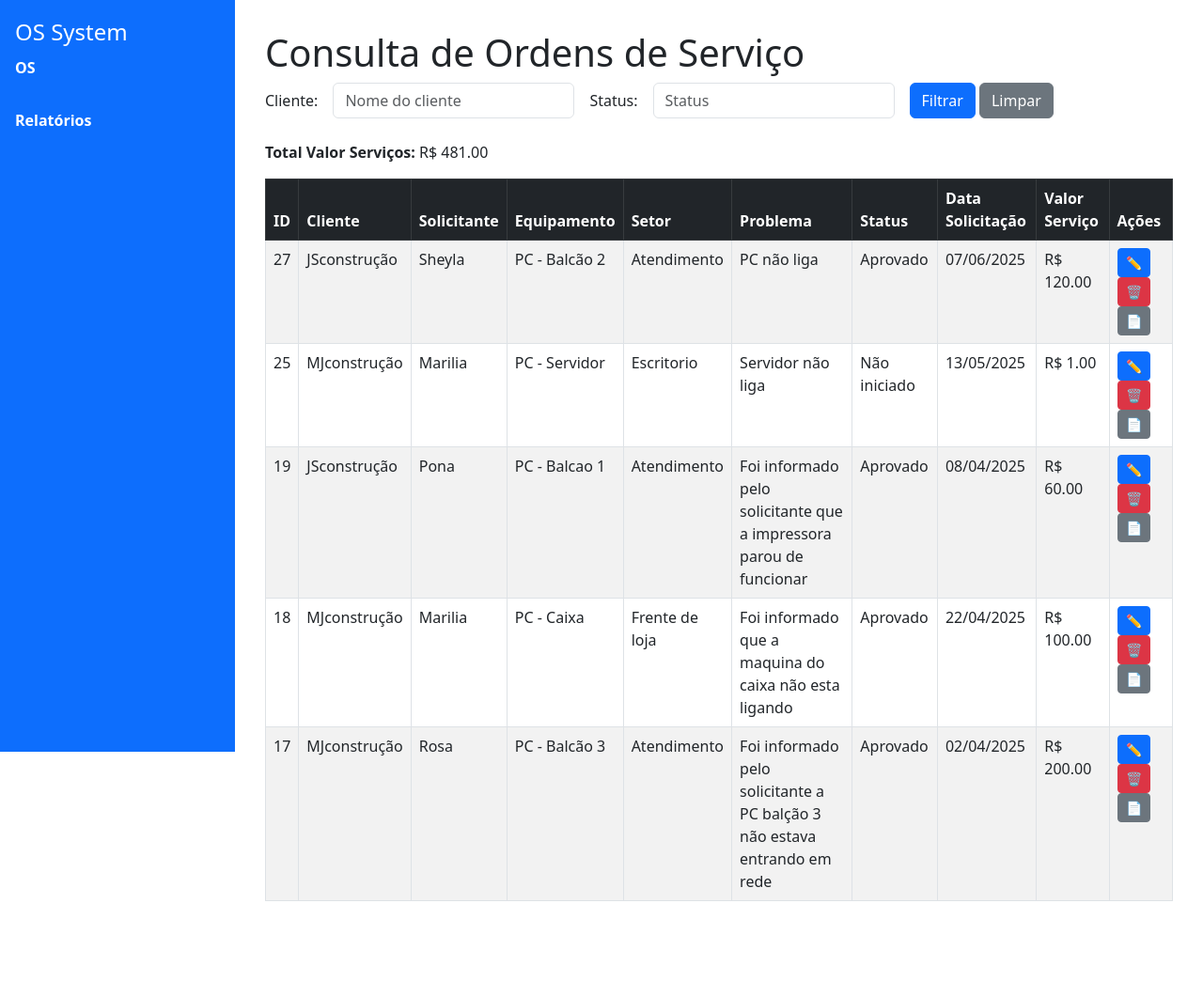
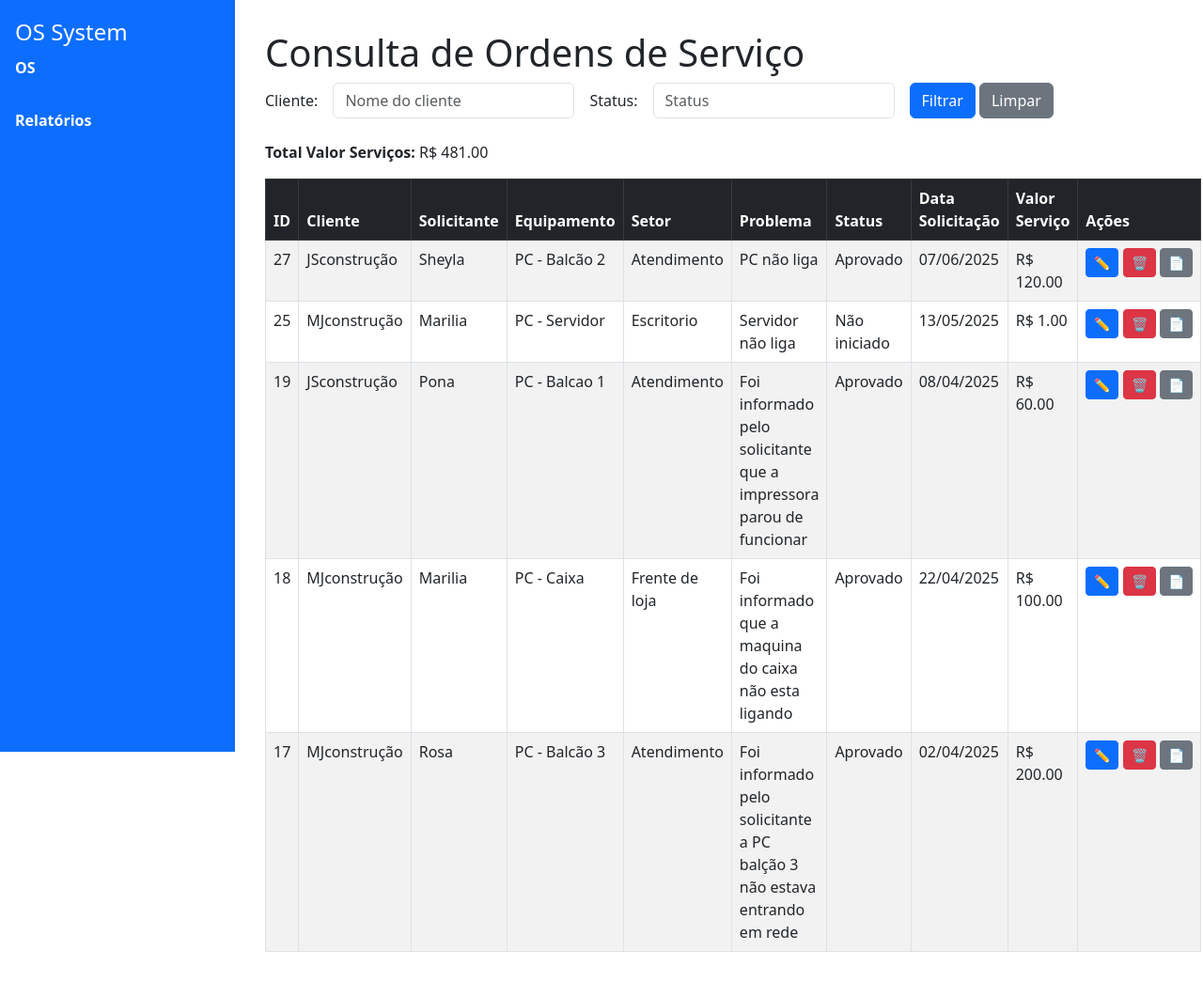
Before and after one commit to alexandrelinx/Ordem_servi-o_app, a Flask app: page /consultar-os in a window 1280 px wide. Shown: the whole page at 94% size. Before the commit the page ends 959 px from the top, so only its background shows below. Run offline with Flask 3, Linux system fonts and the light colour scheme; data comes from the database, SQL or seed files in the repository.

Commit message:
ajuste de login e layout da tela de relatorio

```diff
--- a/app/__init__.py
+++ b/app/__init__.py
@@ -6,6 +6,10 @@
 
 db = SQLAlchemy()
 login_manager = LoginManager()
+
+
+login_manager = LoginManager()
+login_manager.login_view = 'main.login'
 
 def create_app():
     app = Flask(__name__)
@@ -19,6 +23,7 @@
     app.config['SQLALCHEMY_DATABASE_URI'] = f'sqlite:///{db_path}'
 
     app.config['SQLALCHEMY_TRACK_MODIFICATIONS'] = False
+
 
     db.init_app(app)
     login_manager.init_app(app)
--- a/app/routes.py
+++ b/app/routes.py
@@ -13,8 +13,6 @@
 from app import db
 from flask import Flask,send_file, abort, Blueprint, render_template, request, redirect, url_for, flash, send_file, Response,  make_response
 from app.relatorios.pdf_report import gerar_relatorio_os_por_cliente_pdf
-#from app.relatorios.pdf_report import gerar_relatorio_geral_por_cliente_pdf, gerar_relatorio_os_detalhado_pdf
-
 from werkzeug.security import generate_password_hash ,check_password_hash
 from app.models import User
 from flask import Blueprint, render_template, request, redirect, url_for, flash
@@ -23,8 +21,15 @@
 from app import login_manager
 from flask import session
 from flask_login import current_user
+from flask_login import current_user, login_required
+from flask_login import LoginManager
+main = Blueprint('main', __name__)
 
-main = Blueprint('main', __name__)
+
+@main.route('/')
+def raiz():
+    # Redireciona para /login
+    return redirect(url_for('main.login'))
 
 @main.route('/login', methods=['GET', 'POST'])
 def login():
@@ -49,7 +54,7 @@
 def logout():
     logout_user()
     flash('Você saiu do sistema.', 'info')
-    return redirect(url_for('main.logout'))
+    return redirect(url_for('main.login'))
 
 
 @main.route('/dashboard')
@@ -82,7 +87,16 @@
     ordens = obter_os()
     print(ordens)
     total_valor = somar_valores()
-    return render_template('dashboard.html', ordens=ordens, total=total_valor,usuario=current_user.usuario)
+    usuario = current_user.usuario if current_user.is_authenticated else None
+    return render_template('dashboard.html', ordens=ordens, total=total_valor,usuario=usuario)
+
+#login_manager = LoginManager()
+#login_manager.login_view = 'main.login'  # ou o nome correto da rota
+#login_manager.init_app(app)
+
+@login_manager.user_loader
+def load_user(user_id):
+    return User.query.get(int(user_id))
 
 @main.route('/nova-os', methods=['GET', 'POST'])
 def nova_os():
--- a/app/templates/base.html
+++ b/app/templates/base.html
@@ -1,3 +1,4 @@
+
 <!DOCTYPE html>
 <html lang="pt-br">
 <head>
@@ -99,7 +100,7 @@
   </div>
 
   {% if current_user.is_authenticated %}
-  <div class="px-3 mb-3">
+   <div class="px-3 mb-3">
     <a href="{{ url_for('main.logout') }}" class="btn btn-danger w-100">Sair</a>
   </div>
   {% endif %}
--- a/app/templates/consultar_os.html
+++ b/app/templates/consultar_os.html
@@ -1,6 +1,21 @@
 {% extends 'base.html' %}
 {% block title %}Consulta de Ordens de Serviço{% endblock %}
 {% block content %}
+
+<style>
+  /* Larguras personalizadas para as colunas da tabela */
+  .col-id { width: 2%; }
+  .col-cliente { width: 6%; }
+  .col-solicitante { width: 6%; }
+  .col-equipamento { width: 8%; }
+  .col-setor { width: 10%; }
+  .col-problema { width: 25%; }
+  .col-status { width: 10%; }
+  .col-data { width: 10%; }
+  .col-valor { width: 9%; }
+  .col-acoes { width: 10%; white-space: nowrap; }
+</style>
+
 <h1>Consulta de Ordens de Serviço</h1>
 
 <!-- Formulário de filtro -->
@@ -30,41 +45,39 @@
 <table class="table table-striped table-bordered table-hover">
     <thead class="table-dark">
         <tr>
-            <th>ID</th>
-            <th>Cliente</th>
-            <th>Solicitante</th>
-            <th>Equipamento</th>
-            <th>Setor</th>
-             <th>Problema</th>
-            <th>Status</th>
-            <th>Data Solicitação</th>
-            <th>Valor Serviço</th>
-            <th>Ações</th>
-
+            <th class="col-id">ID</th>
+            <th class="col-cliente">Cliente</th>
+            <th class="col-solicitante">Solicitante</th>
+            <th class="col-equipamento">Equipamento</th>
+            <th class="col-setor">Setor</th>
+            <th class="col-problema">Problema</th>
+            <th class="col-status">Status</th>
+            <th class="col-data">Data Solicitação</th>
+            <th class="col-valor">Valor Serviço</th>
+            <th class="col-acoes">Ações</th>
         </tr>
     </thead>
     <tbody>
         {% for os in ordens %}
         <tr>
-            <td>{{ os['id'] }}</td>
-            <td>{{ os['cliente'] or '—' }}</td>
-            <td>{{ os['solicitante'] or '—' }}</td>
-            <td>{{ os['equipamento'] or '—' }}</td>
-            <td>{{ os['setor'] or '—' }}</td>
-            <td>{{ os['problema'] or '—' }}</td>
-            <td>{{ os['status'] or '—' }}</td>
-            <td>{{ os['data_solicitacao'] or '—' }}</td>
-            <td>R$ {{ "%.2f"|format(os['valor_servico'] or 0) }}</td>
-           <td>
+            <td class="col-id">{{ os['id'] }}</td>
+            <td class="col-cliente">{{ os['cliente'] or '—' }}</td>
+            <td class="col-solicitante">{{ os['solicitante'] or '—' }}</td>
+            <td class="col-equipamento">{{ os['equipamento'] or '—' }}</td>
+            <td class="col-setor">{{ os['setor'] or '—' }}</td>
+            <td class="col-problema">{{ os['problema'] or '—' }}</td>
+            <td class="col-status">{{ os['status'] or '—' }}</td>
+            <td class="col-data">{{ os['data_solicitacao'] or '—' }}</td>
+            <td class="col-valor">R$ {{ "%.2f"|format(os['valor_servico'] or 0) }}</td>
+            <td class="col-acoes">
               <a href="{{ url_for('main.alterar_os', os_id=os['id']) }}" class="btn btn-sm btn-primary" title="Editar">✏️</a>
               <a href="{{ url_for('main.excluir_os_route', os_id=os['id']) }}" class="btn btn-sm btn-danger" title="Excluir" onclick='return confirm("Confirma exclusão da OS #{{ os["id"] }}?")'>🗑️</a>
-               <a href="{{ url_for('main.relatorio_os', os_id=os['id']) }}" class="btn btn-sm btn-secondary" title="Gerar PDF">📄</a>
-           </td>
-
+              <a href="{{ url_for('main.relatorio_os', os_id=os['id']) }}" class="btn btn-sm btn-secondary" title="Gerar PDF">📄</a>
+            </td>
         </tr>
         {% else %}
         <tr>
-            <td colspan="9" class="text-center">Nenhuma ordem de serviço encontrada.</td>
+            <td colspan="10" class="text-center">Nenhuma ordem de serviço encontrada.</td>
         </tr>
         {% endfor %}
     </tbody>
```
Also changed, not shown: app/relatorios/pdf_report.py (+13 -2 lines), app/templates/relatorio_os_cliente.html (+45 -17 lines).
